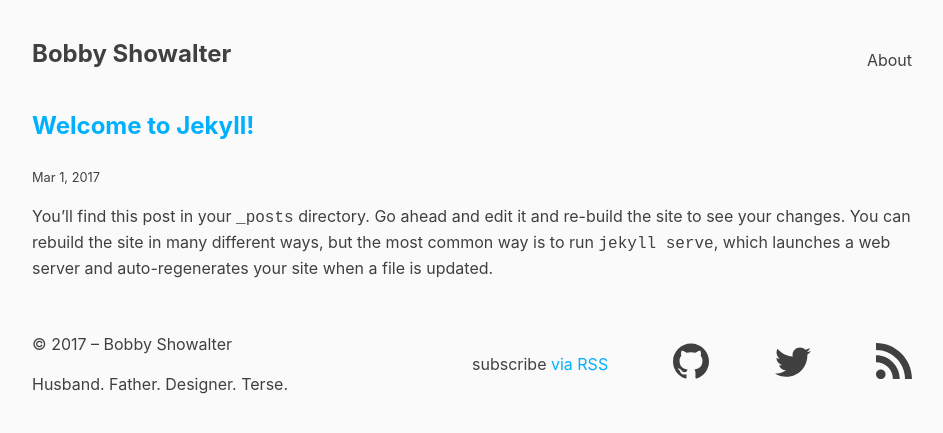
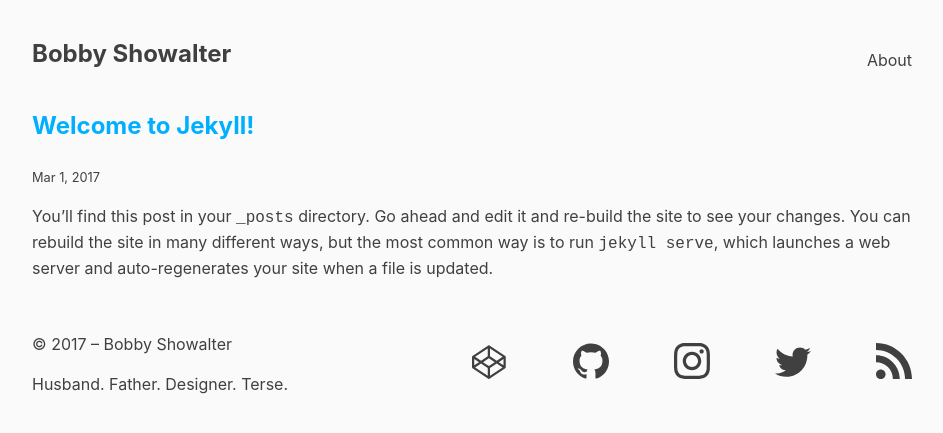
Before and after one commit to orangedaisy/bshowco, a Jekyll site: the page built from index.md, in a window 1280 px wide. Shown: the top 433 px of the page, without its empty margins (168-1111 px from the left). Built offline with Jekyll 4.4.1, drawn with Linux system fonts in a browser that asks for light colours.

Commit message:
GH-5: Add social media links

```diff
--- a/_config.yml
+++ b/_config.yml
@@ -9,8 +9,11 @@ baseurl: ""
 # the base hostname & protocol for your site, e.g. http://example.com
 url: "http://www.bshow.co"
 
+# social media profiles
+codepen_username: reverendgeneral
+github_username:  orangedaisy
+instagram_username: bobbyshowalter
 twitter_username: bobbyshowalter
-github_username:  orangedaisy
 
 # Build settings
 markdown: kramdown
--- a/_includes/footer.html
+++ b/_includes/footer.html
@@ -6,10 +6,16 @@
   </div>
 
   <div class="c-footer__column c-icon-bar">
-    <p class="rss-subscribe">subscribe <a href="{{ "/feed.xml" | relative_url }}">via RSS</a></p>
+    {% if site.codepen_username %}
+      {% include icon-link.html icon='codepen' domain='.io' username=site.codepen_username %}
+    {% endif %}
 
     {% if site.github_username %}
       {% include icon-link.html icon='github' username=site.github_username %}
+    {% endif %}
+
+    {% if site.instagram_username %}
+      {% include icon-link.html icon='instagram' username=site.instagram_username %}
     {% endif %}
 
     {% if site.twitter_username %}
```
